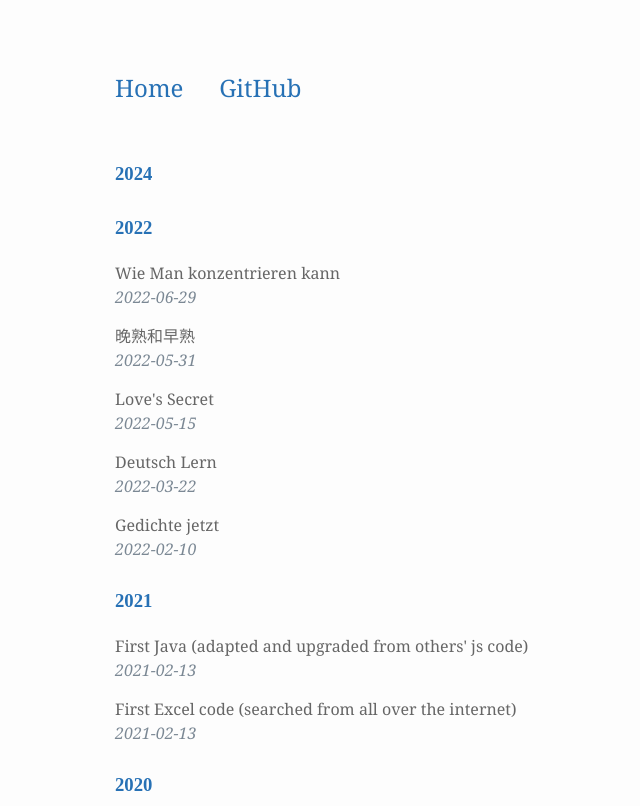
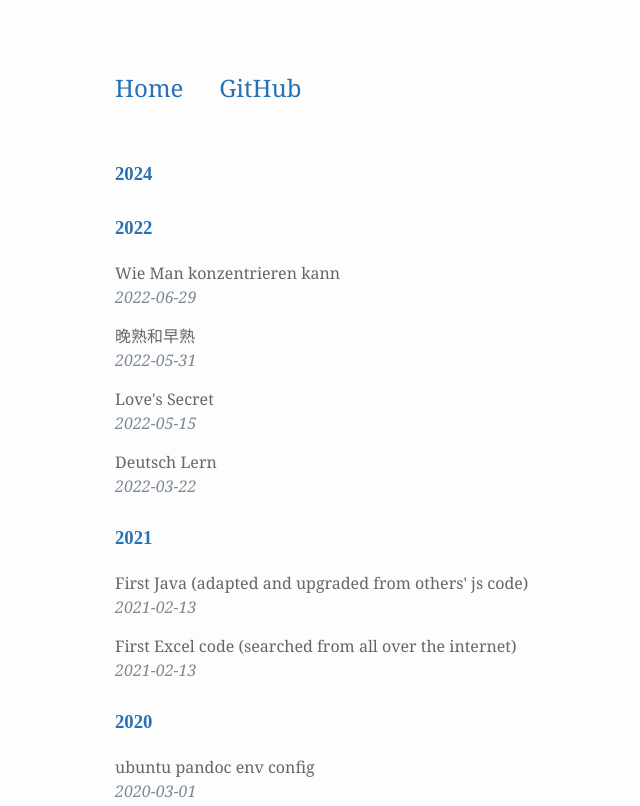
Before and after one commit to therainmustfall/papereagle.github.io, a plain HTML site: page index.html in a window 1280 px wide. Shown: the top 806 px of the page, without its empty margins (237-877 px from the left). Drawn offline with Linux system fonts and the light colour scheme.

Commit message:
remove another test blog

```diff
--- a/index.html
+++ b/index.html
@@ -29,8 +29,6 @@
 <span class='date'>2022-05-15</span>
 <span><a href ="content/2022/03/22/Deutsch Lern">Deutsch Lern</a></span>
 <span class='date'>2022-03-22</span>
-<span><a href ="content/2022/02/10/此刻的诗">Gedichte jetzt</a></span>
-<span class='date'>2022-02-10</span>
 <h3>2021</h3>
 <span><a href ="content\2021\02\13\first_java_app">First Java (adapted and upgraded from others' js code) </a></span>
 <span class='date'>2021-02-13</span>
```
